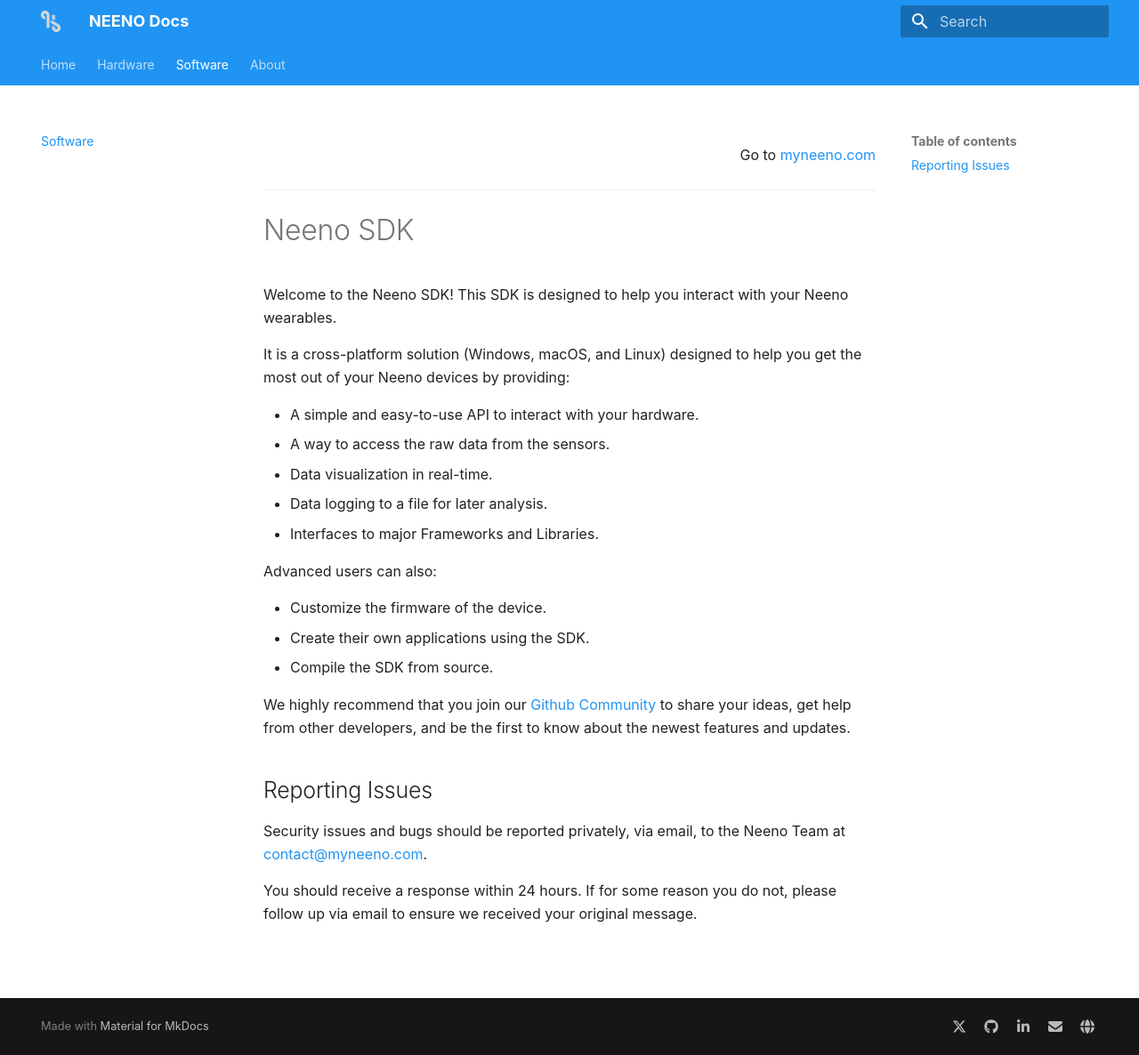
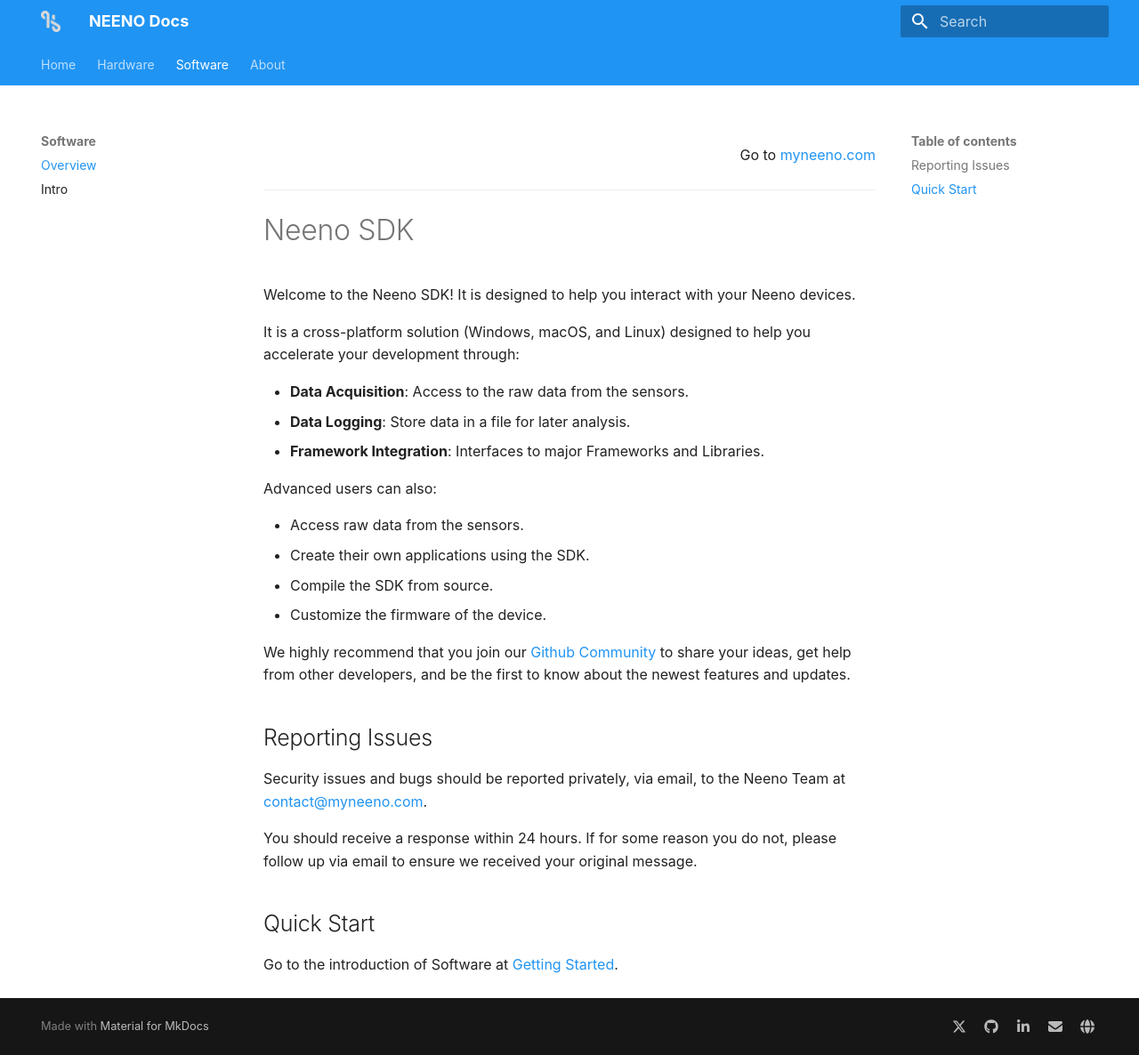
Before and after one commit to MyNeeno/docs, an MkDocs documentation site: the page built from docs/software.md, in a window 1280 px wide and 1186 px high. Shown: the whole window at 89% size. Built offline with MkDocs 1.6.1 and Material for MkDocs 9.7.7, drawn with Linux system fonts in a browser that asks for light colours; some web fonts are replaced.

Commit message:
Move pages of Software to its own group, and add navigation in footer of Software pages.

```diff
--- a/docs/software.md
+++ b/docs/software.md
@@ -1,26 +1,30 @@
+---
+hide:
+  - footer
+---
+
 <p style="text-align: right;">Go to <a href="https://myneeno.com">myneeno.com</a></p>
 
 ---
 
 # Neeno SDK
 
-Welcome to the Neeno SDK! This SDK is designed to help you interact with your
-Neeno wearables.
+Welcome to the Neeno SDK! It is designed to help you interact with your Neeno
+devices.
 
 It is a cross-platform solution (Windows, macOS, and Linux) designed to help
-you get the most out of your Neeno devices by providing:
+you accelerate your development through:
 
-- A simple and easy-to-use API to interact with your hardware.
-- A way to access the raw data from the sensors.
-- Data visualization in real-time.
-- Data logging to a file for later analysis.
-- Interfaces to major Frameworks and Libraries.
+- **Data Acquisition**: Access to the raw data from the sensors.
+- **Data Logging**: Store data in a file for later analysis.
+- **Framework Integration**: Interfaces to major Frameworks and Libraries.
 
 Advanced users can also:
 
-- Customize the firmware of the device.
+- Access raw data from the sensors.
 - Create their own applications using the SDK.
 - Compile the SDK from source.
+- Customize the firmware of the device.
 
 We highly recommend that you join our [Github Community](https://github.com/MyNeeno)
 to share your ideas, get help from other developers, and be the first to know
@@ -33,3 +37,7 @@
 
 You should receive a response within 24 hours. If for some reason you do not,
 please follow up via email to ensure we received your original message.
+
+## Quick Start
+
+Go to the introduction of Software at [Getting Started](Software/introduction.md).
--- a/mkdocs.yml
+++ b/mkdocs.yml
@@ -3,7 +3,9 @@
 nav:
   - Home: index.md
   - Hardware: hardware.md
-  - Software: software.md
+  - Software:
+    - Overview: software.md
+    - Intro: Software/introduction.md
   - About: about.md
 theme:
   name: material
@@ -16,12 +18,20 @@
     primary: blue
   features:
     - navigation.tabs
+    - navigation.expand
+    - navigation.sections
+    - navigation.footer
 markdown_extensions:
   - attr_list
   - pymdownx.emoji:
       emoji_index: !!python/name:material.extensions.emoji.twemoji
       emoji_generator: !!python/name:material.extensions.emoji.to_svg
   - md_in_html
+  - pymdownx.superfences:
+      custom_fences:
+        - name: mermaid
+          class: mermaid
+          format: !!python/name:pymdownx.superfences.fence_code_format
 extra_css:
   - extra.css
 extra:
```
Also changed, not shown: docs/Software/introduction.md (added, +38 -0 lines), docs/hardware.md (+5 -0 lines), docs/index.md (+5 -0 lines).
